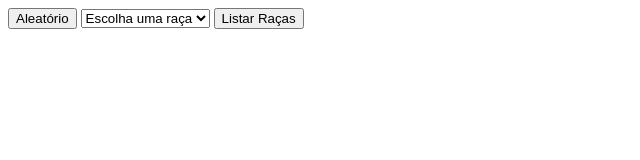
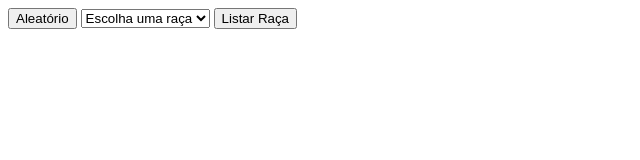
Before and after one commit to Joyce8900/ApiDog, a plain HTML site: page index.html in a window 1280 px wide. Shown: the full height of the page, 0-640 px from the left. Drawn offline with Linux system fonts and the light colour scheme; no server answers.

Commit message:
up: raca

```diff
--- a/index.html
+++ b/index.html
@@ -10,7 +10,7 @@
   <select id="racaSelecionada">
         <option value="">Escolha uma raça</option>
     </select>
-  <button onclick="listar()">Listar Raças</button>
+  <button onclick="listar()">Listar Raça</button>
   <div id="res"></div>
   <script src="script.js"></script>
 </body>
```
